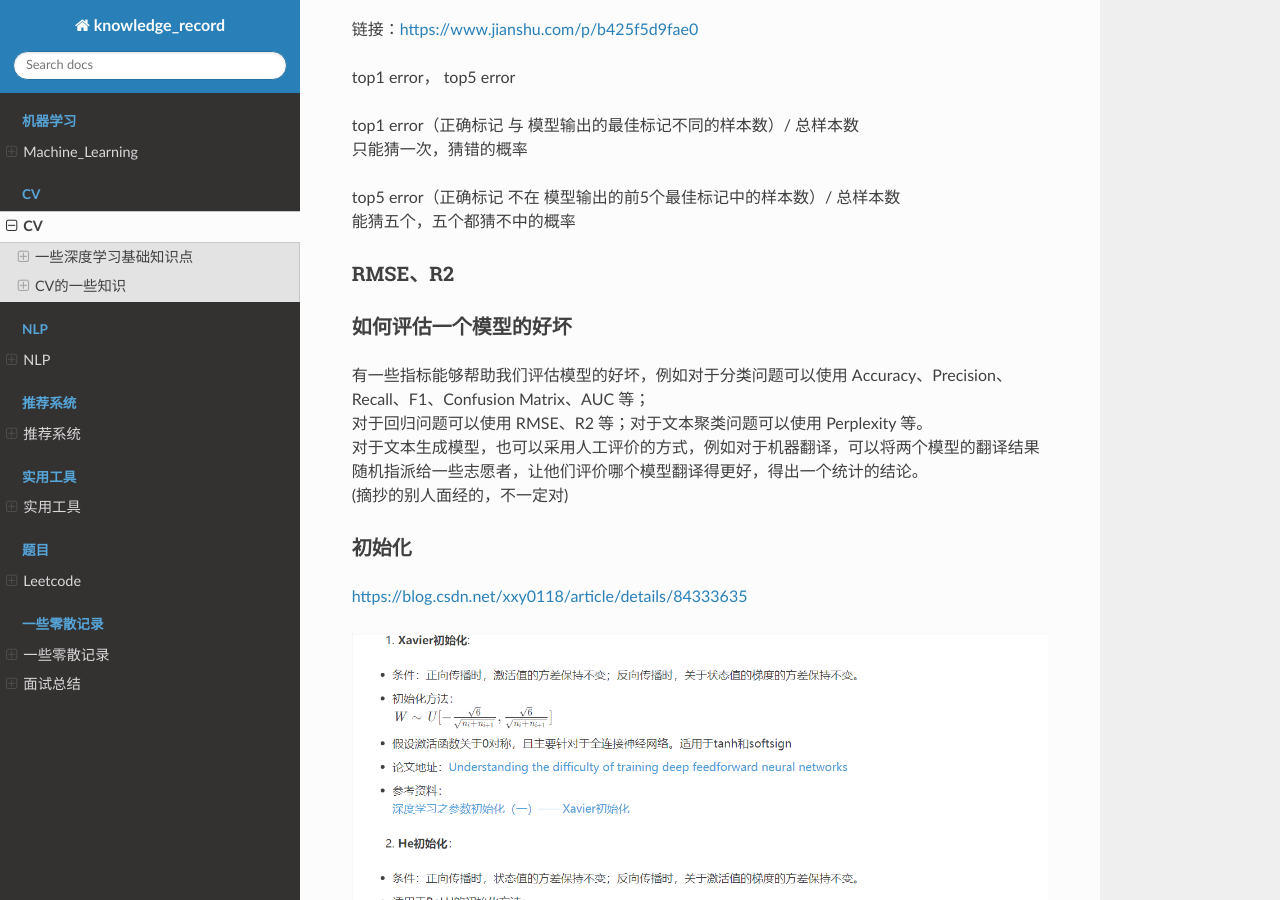
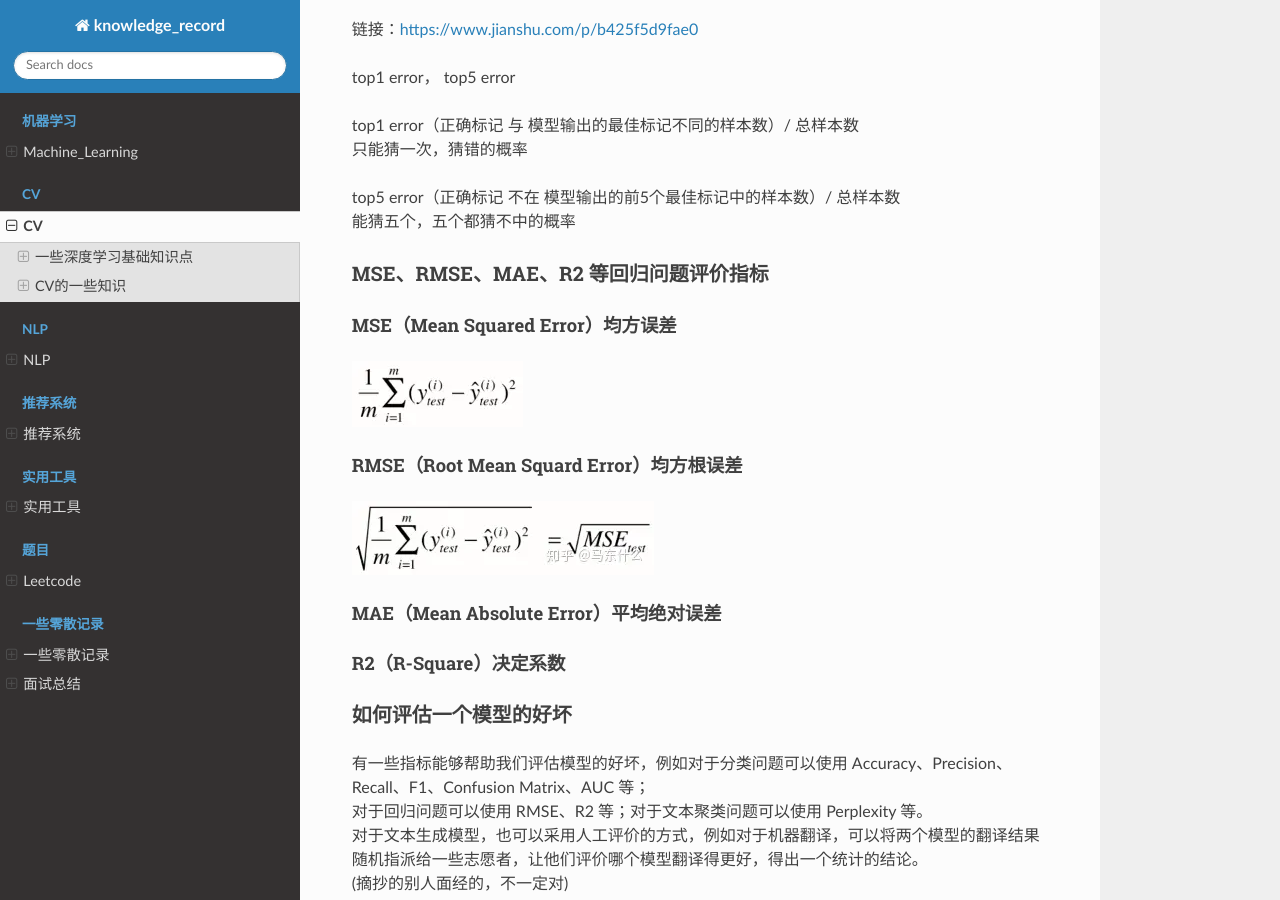
Before and after one commit to luochuankai-JHU/knowledge_record, a Sphinx documentation site: the page built from docs/cv/cv.rst, in a window 1280 px wide and 900 px high, scrolled down 21853 px. Built offline with Sphinx 7.4.7 and the Read the Docs theme 2.0.0, drawn with Linux system fonts in a browser that asks for light colours; some of the changed text lies outside the part shown.

Commit message:
mse rmse

```diff
--- a/docs/cv/cv.rst
+++ b/docs/cv/cv.rst
@@ -619,7 +619,7 @@ resnet有关
 | 3. 这样效果最好
 
 
-Accuracy、Precision、Recall、AUC F1 等评价指标
+Accuracy、Precision、Recall、AUC F1 等分类问题评价指标
 -----------------------------------------------------------
 | F1 score
 | https://www.zhihu.com/question/39840928
@@ -698,9 +698,24 @@ top1 error， top5 error
 | top5  error（正确标记 不在 模型输出的前5个最佳标记中的样本数）/ 总样本数
 | 能猜五个，五个都猜不中的概率
 
-RMSE、R2
-----------------------------
+MSE、RMSE、MAE、R2 等回归问题评价指标
+--------------------------------------------------------
 
+
+MSE（Mean Squared Error）均方误差
+''''''''''''''''''''''''''''''''''''''''''''''''
+.. image:: ../../_static/cv/MSE.png
+
+
+RMSE（Root Mean Squard Error）均方根误差
+''''''''''''''''''''''''''''''''''''''''''''''''
+.. image:: ../../_static/cv/RMSE.png
+
+MAE（Mean Absolute Error）平均绝对误差
+''''''''''''''''''''''''''''''''''''''''''''''''
+
+R2（R-Square）决定系数
+''''''''''''''''''''''''''''''''''''''''''''''''
 
 如何评估一个模型的好坏
 --------------------------------------
```
Also changed, not shown: docs/_static/cv/MSE.png (added), docs/_static/cv/RMSE.png (added).
